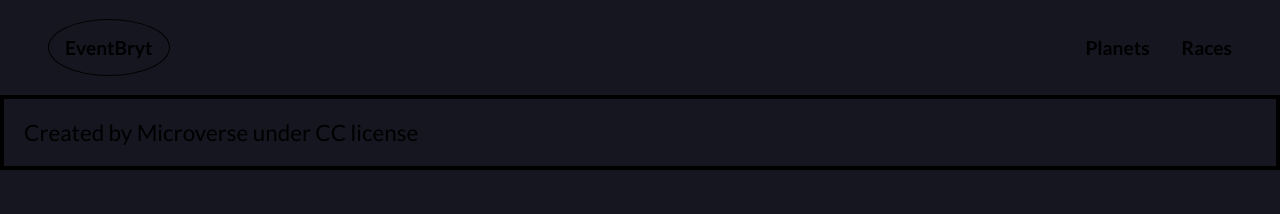
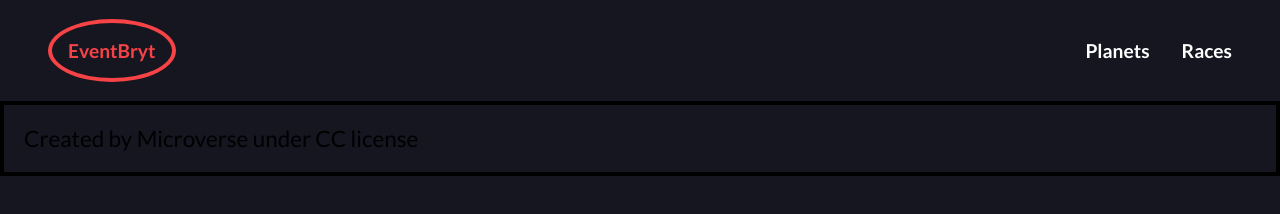
Before and after one commit to ridabensalem/Js-capstone-, a website built with webpack: page src/index.html in a window 1280 px wide. Built offline with nearby package versions, Linux system fonts and the light colour scheme; no server answers.

Commit message:
fixed styles

```diff
--- a/src/style.css
+++ b/src/style.css
@@ -33,8 +33,9 @@ nav {
 }
 
 nav div.nav-logo {
-  border: 1px solid #000;
+  border: 4px solid #f74346;
   padding: 1rem;
+  color: #f74346;
   border-radius: 50%;
 }
 
@@ -52,13 +53,14 @@ ul.nav-links li {
 }
 
 ul.nav-links li a {
-  color: #000;
+  color: #fff;
   text-decoration: none;
 }
 
 ul.nav-links a.active {
   text-decoration: underline;
   font-weight: 600;
+  text-decoration-color: #f74346;
 }
 
 .overlay img {
```
